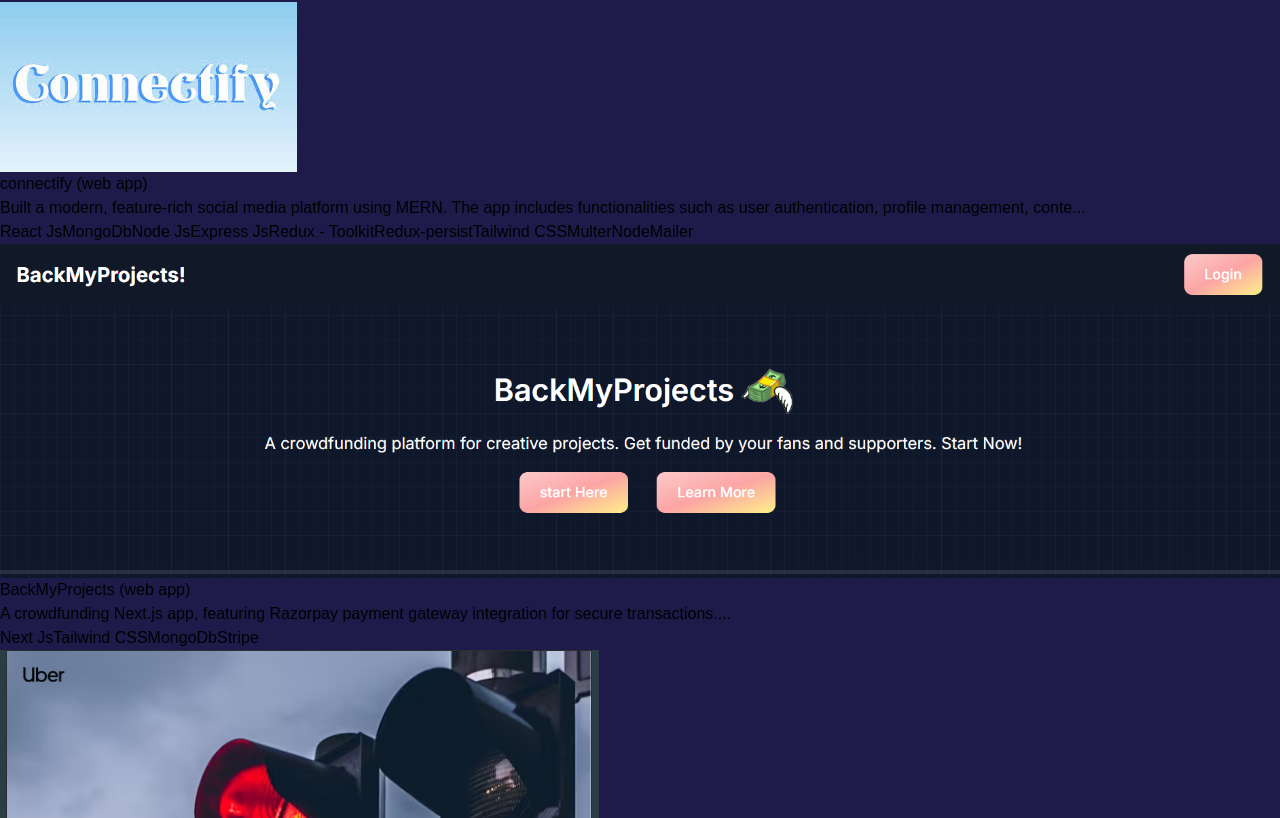
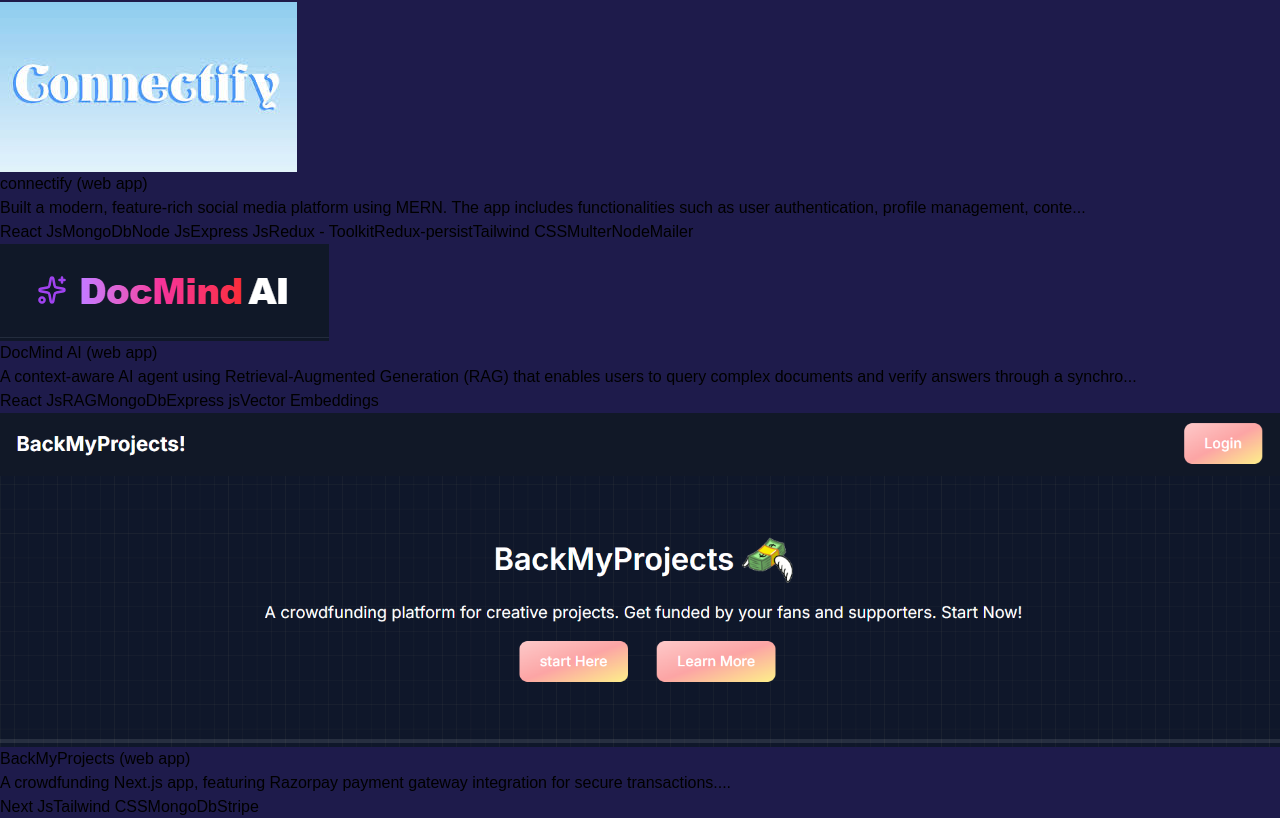
Before and after one commit to ahsinali-17/myportfolio, a React (Vite) app: page / in a window 1280 px wide. Shown: the part 1982-2800 px from the top of the page. Built offline with nearby package versions, Linux system fonts and the light colour scheme.

Commit message:
project update

```diff
--- a/src/data/Data.js
+++ b/src/data/Data.js
@@ -26,7 +26,7 @@
     "I am a motivated and adaptable individual who values learning and tackling new challenges. Focused on delivering quality results, I approach tasks with a positive attitude and a growth mindset, aiming to contribute effectively and achieve meaningful outcomes.",
   github: "https://github.com/ahsinali-17",
   resume:
-    "https://drive.google.com/file/d/1iZejU3_265u8p7C0Yf8reDzSn5rb5Jdb/view?usp=sharing",
+    "https://drive.google.com/file/d/1R8tCGTd1yPv8yNpWMoYXa_HOC8vCWUxC/view?usp=sharing",
   linkedin: "https://www.linkedin.com/in/ahsin-ali-3a5135276/",
   twitter: "https://x.com/Ahsinali_17?t=Ebsaxzwff1yVlPHuMoc9jQ&s=09",
   insta: "https://www.instagram.com/ahsinali_17/",
@@ -265,6 +265,18 @@
   },
   {
     id: 2,
+    title: "DocMind AI",
+    description: "A context-aware AI agent using Retrieval-Augmented Generation (RAG) that enables users to query complex documents and verify answers through a synchronized split-screen interface.",
+    image: "projects\\DocMind.png",
+    tags: ["React Js", "RAG", "MongoDb", "Express js", "Vector Embeddings"],
+    category: "web app",
+    github: "https://github.com/ahsinali-17/docMind-AI",
+    features: ["RAG-powered Document Analysis", "Real-time Response Streaming", "Interactive Split-Screen UI"],
+    challenges: "Synchronizing the PDF viewer state with AI-generated citations for precise 'click-to-scroll' navigation and managing asynchronous data streams.",
+    duration: "1 weeks",
+  },
+  {
+    id: 3,
     title: "BackMyProjects",
     description: "A crowdfunding Next.js app, featuring Razorpay payment gateway integration for secure transactions.",
     image: "projects\\BackMyProjects.png",
@@ -276,7 +288,7 @@
     duration: "2 weeks",
   },
   {
-    id: 3,
+    id: 4,
     title: "Uber-clone",
     description: "Uber-clone is a modern ride-booking web app with real-time location tracking, user authentication, and responsive design.",
     image: "projects\\uber-clone.png",
@@ -288,7 +300,7 @@
     duration: "6 weeks",
   },
   {
-    id: 4,
+    id: 5,
     title: "StripeStore",
     description: "StripeWalaStore is a modern e-commerce web app with secure Stripe payments, real-time user authentication, and responsive design.",
     image: "projects\\stripeStore.png",
@@ -300,7 +312,7 @@
     duration: "2 weeks",
   },
   {
-    id: 5,
+    id: 6,
     title: "Password manager",
     description: "A react app which can remember provided passwords along with the username and website's URL...",
     image: "projects\\password-manager.png",
@@ -312,7 +324,7 @@
     duration: "3 weeks",
   },
   {
-    id: 6,
+    id: 7,
     title: "Todo List App",
     description: "A Firebase + react app to keep record of your daily tasks with user authentication and history access.",
     image: "projects\\todo.jpeg",
@@ -324,7 +336,7 @@
     duration: "2 weeks",
   },
   {
-    id: 7,
+    id: 8,
     title: "Spotify Clone",
     description: "Spotify clone with a functional music player...",
     image: "projects\\spotify.png",
@@ -336,7 +348,7 @@
     duration: "3 weeks",
   },
   {
-    id: 8,
+    id: 9,
     title: "Weather App",
     description: "A React app which uses weather api to fetch weather updates.",
     image: "projects\\weather.jpg",
@@ -348,7 +360,7 @@
     duration: "1 week",
   },
   {
-    id: 9,
+    id: 10,
     title: "dailyNEWS",
     description: "A react app which fetches current news using news api and displays them categorically.",
     image: "projects\\dailynews.png",
@@ -360,7 +372,7 @@
     duration: "2 weeks",
   },
   {
-    id: 10,
+    id: 11,
     title: "Wordle-clone",
     description: "Wordle-clone is a web-based word puzzle game built with React...",
     image: "projects\\wordle-clone.png",
```
Also changed, not shown: public/projects/DocMind.png (added).
